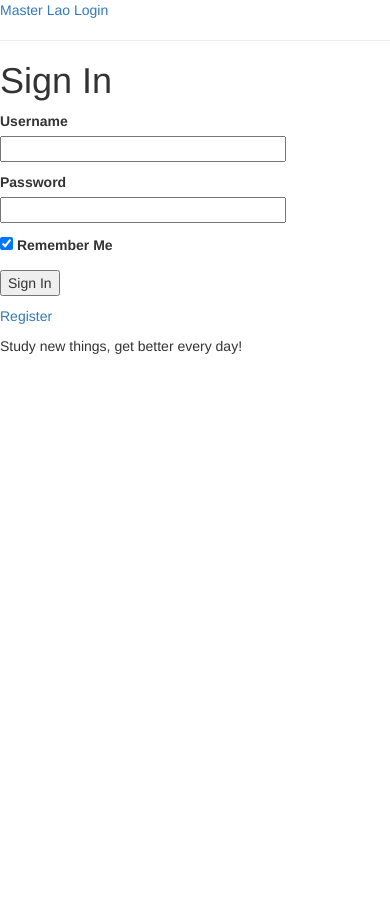
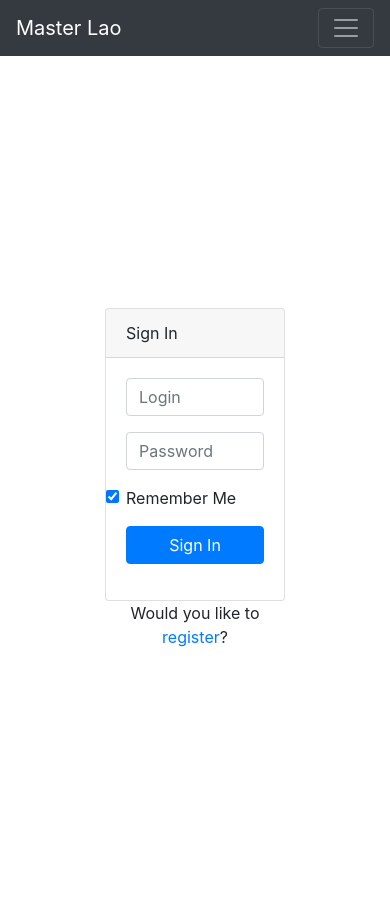
Before and after one commit to BRZInc/idp, a Flask app: page /login in a window 390 px wide. Before the commit the page ends 354 px from the top, so only its background shows below. Run offline with Flask 2, Linux system fonts and the light colour scheme; some libraries are stand-ins or nearby versions.

Commit message:
Refactored base & login pages for bootstrap

```diff
--- a/app/__init__.py
+++ b/app/__init__.py
@@ -21,6 +21,7 @@ bootstrap = Bootstrap(app)
 
 
 from app import routes, models, errors
+
 
 def __setup_email_logging():
     if app.config['MAIL_SERVER']:
@@ -61,6 +62,7 @@ def __setup_file_logging():
     app.logger.addHandler(file_handler)
     print("Setting up file logging - Finish: All went well")
 
+
 if not app.debug:
     # Setting up sending errors by mail
     __setup_email_logging()
--- a/app/models.py
+++ b/app/models.py
@@ -33,7 +33,7 @@ class Goal(db.Model):
 	description = db.Column(db.String(1024))
 	due_date = db.Column(db.DateTime, index=True, default=datetime.utcnow()+timedelta(days=30))
 	created_at = db.Column(db.DateTime, index=True, default=datetime.utcnow())
-	updated_at = db.Column(db.DateTime, default=datetime.utcnow)
+	updated_at = db.Column(db.DateTime, default=datetime.utcnow())
 	user_id = db.Column(db.Integer, db.ForeignKey('user.id'), nullable=False)
 
 	def __repr__(self):
--- a/app/routes.py
+++ b/app/routes.py
@@ -28,7 +28,7 @@ def index():
         }
     ]
 
-    return render_template("index.html", title="Rastishka - Home", goals=goals)
+    return render_template("index.html", page_title="Rastishka - Home", goals=goals)
 
 
 @app.route('/login', methods=['GET', 'POST'])
@@ -54,7 +54,7 @@ def login():
 
         return redirect(next_page)
 
-    return render_template('login.html', title='Sign In', form=form)
+    return render_template('login.html', page_title='Sign In', form=form)
 
 
 @app.route('/logout', methods=['GET'])
@@ -79,7 +79,7 @@ def register():
         flash("You've been successfully registered!")
         return redirect(url_for('login'))
 
-    return render_template("register.html", title="Registration", form=form)
+    return render_template("register.html", page_title="Registration", form=form)
 
 
 @app.route('/user/<username>', methods=["GET"])
@@ -102,4 +102,4 @@ def user(username):
         }
     ]
 
-    return render_template("user.html", title="Goals of {} {}".format(user.first_name, user.last_name), user=user, goals=goals)
+    return render_template("user.html", page_title="Goals of {} {}".format(user.first_name, user.last_name), user=user, goals=goals)
--- /dev/null
+++ b/app/static/css/app.css
@@ -0,0 +1,3 @@
+html,body {
+  height: 100%;
+}
--- a/app/templates/base.html
+++ b/app/templates/base.html
@@ -1,47 +1,94 @@
-{% extends "bootstrap/base.html" %}
+{% block doc -%}
+	<!DOCTYPE html>
+	<html{% block html_attribs %} lang='en' {% endblock html_attribs %}>
+		{%- block html %}
+			<head>
+				{%- block head -%}
+					<title>
+						{%- block title -%}
+							{%- if page_title -%}
+								{{ page_title }}
+							{%- else %}
+								{{ config['APP_TITLE'] }}
+							{%- endif -%}
+						{%- endblock title -%}
+					</title>
 
+					{%- block metas %}
+						<meta name="viewport" content="width=device-width, initial-scale=1.0">
+						<meta charset="utf-8">
+					{%- endblock metas %}
 
-{% block title %}
-	{% if title %}
-		{{ title }}
-	{% else %}
-		{{ config['APP_TITLE'] }}
-    {% endif %}
-{% endblock title %}
+					{%- block styles %}
+						<!-- Bootstrap -->
+						<link rel="stylesheet" href="https://stackpath.bootstrapcdn.com/bootstrap/4.2.1/css/bootstrap.min.css" integrity="sha384-GJzZqFGwb1QTTN6wy59ffF1BuGJpLSa9DkKMp0DgiMDm4iYMj70gZWKYbI706tWS" crossorigin="anonymous">
+						<link rel="stylesheet" type="text/css" href="{{ url_for('static', filename='css/app.css') }}">
+					{%- endblock styles %}
+				{%- endblock head %}
+			</head>
 
+			<body{% block body_attribs %}{% endblock body_attribs %}>
+				{% block body -%}
 					{% block navbar %}
-	<nav>
-		<a href="{{ url_for('index') }}">
+						<nav class="navbar navbar-expand-lg navbar-dark bg-dark">
+							<a class="navbar-brand" href="{{ url_for('index') }}">
 								{{ config['APP_NAME'] }}
 							</a>
+							<button class="navbar-toggler" type="button" data-toggle="collapse" data-target="#navbarSupportedContent" aria-controls="navbarSupportedContent" aria-expanded="false" aria-label="Toggle navigation">
+								<span class="navbar-toggler-icon"></span>
+							</button>
+
+							<div class="collapse navbar-collapse" id="navbarSupportedContent">
+								<ul class="navbar-nav mr-auto">
 									{% if current_user.is_anonymous %}
-			<a href="{{ url_for('login') }}">Login</a>
+										<li class="nav-item">
+											<a class="nav-link" href="{{ url_for('login') }}">Login</a>
+										</li>
 									{% else %}
-			<a href="{{ url_for('user', username=current_user.username) }}">Profile</a>
-			<a href="{{ url_for('logout') }}">Logout</a>
+										<li class="nav-item active">
+											<a class="nav-link" href="{{ url_for('index') }}">Dashboard</a>
+										</li>
+										<li class="nav-item">
+											<a class="nav-link" href="{{ url_for('goals') }}">Goals</a>
+										</li>
+										<li class="nav-item dropdown">
+											<a class="nav-link dropdown-toggle" href="{{ url_for('user', username=current_user.username) }}" id="profileDropdown" role="button" data-toggle="dropdown" aria-haspopup="true" aria-expanded="false">{{ current_user.first_name }}</a>
+											<div class="dropdown-menu" aria-labelledby="profileDropdown">
+												<a class="dropdown-item" href="#">Preferences</a>
+												<div class="dropdown-divider"></div>
+												<a class="dropdown-item" href="{{ url_for('logout') }}">Logout</a>
+											</div>
+										</li>
 									{% endif %}
+								</ul>
+							</div>
 						</nav>
-{% endblock navbar %}
-
-{% block content %}
-	<hr>
+					{%- endblock navbar %}
+					{% block messages %}
 						{% with messages = get_flashed_messages() %}
 							{% if messages %}
-    		<ul>
 								{% for message in messages %}
-    				<li>{{ message }}</li>
+									<div class="alert alert-primary alert-dismissible fade show" role="alert">
+										{{ message }}
+										<button type="button" class="close" data-dismiss="alert" aria-label="Close">
+											<span aria-hidden="true">&times;</span>
+										</button>
+									</div>
 								{% endfor %}
-    		</ul>
 							{% endif %}
 						{% endwith %}
+					{%- endblock messages %}
 
-    {% block page %}
-    {% endblock page %}
+					{% block content -%}
+					{%- endblock content %}
 
-    {% block footer %}
-    	<footer>
-    		Study new things, get better every day!
-    	</footer>
-
-	{% endblock footer %}
-{% endblock content %}
+					{% block scripts %}
+						<script src="https://code.jquery.com/jquery-3.3.1.slim.min.js" integrity="sha384-q8i/X+965DzO0rT7abK41JStQIAqVgRVzpbzo5smXKp4YfRvH+8abtTE1Pi6jizo" crossorigin="anonymous"></script>
+						<script src="https://cdnjs.cloudflare.com/ajax/libs/popper.js/1.14.6/umd/popper.min.js" integrity="sha384-wHAiFfRlMFy6i5SRaxvfOCifBUQy1xHdJ/yoi7FRNXMRBu5WHdZYu1hA6ZOblgut" crossorigin="anonymous"></script>
+						<script src="https://stackpath.bootstrapcdn.com/bootstrap/4.2.1/js/bootstrap.min.js" integrity="sha384-B0UglyR+jN6CkvvICOB2joaf5I4l3gm9GU6Hc1og6Ls7i6U/mkkaduKaBhlAXv9k" crossorigin="anonymous"></script>
+					{%- endblock scripts %}
+				{%- endblock body %}
+			</body>
+		{%- endblock html %}
+	</html>
+{% endblock doc -%}
--- a/app/templates/login.html
+++ b/app/templates/login.html
@@ -1,29 +1,56 @@
 {% extends "base.html" %}
 
-{% block page %}
-	<h1>Sign In</h1>
+{% block content %}
+    <div class="container h-100">
+        {{ super() }}
+        <div class="row h-100 align-items-center">
+            <div class="col-md-12">
+                <div class="card w-50 mx-auto">
+                    <div class="card-header">
+                        Sign In
+                    </div>
+                    <div class="card-body">
                         <form action="" method="post">
                             {{ form.hidden_tag() }}
-		<p>
-			{{ form.username.label }}<br>
-			{{ form.username(size=32) }}
+                            <div class="form-row justify-content-center align-items-center">
+                                <div class="col-md-6 mb-3">
+                                    {{ form.username(size=32, class_='form-control', id='username', placeholder='Login') }}
+                                    <div class="invalid-feedback">
                                         {% for error in form.username.errors %}
-				<span style="color: red;">[{{ error }}]</span>
+                                            <span>{{ error }}</span>
                                         {% endfor %}
-		</p>
-		<p>
-			{{ form.password.label }}<br>
-            {{ form.password(size=32) }}
+                                    </div>
+                                </div>
+                            </div>
+                            <div class="form-row justify-content-center align-items-center">
+                                <div class="col-md-6 mb-3">
+                                    {{ form.password(size=32, class_='form-control', id='password', placeholder='Password') }}
+                                    <div class="invalid-feedback">
                                         {% for error in form.password.errors %}
-            	<span style="color: red;">[{{ error }}]</span>
+                                            <span>{{ error }}</span>
                                         {% endfor %}
-        </p>
-        <p>
-        	{{ form.remember_me() }} {{ form.remember_me.label }}
-        </p>
-        <p>{{ form.submit() }}</p>
-        <p>
-        	<a href="{{ url_for('register') }}">Register</a>
-        </p>
+                                    </div>
+                                </div>
+                            </div>
+                            <div class="form-row justify-content-center align-items-center">
+                                <div class="col-md-6 mb-3">
+                                    {{ form.remember_me(id='remember_me', class_='form-check-input') }}
+                                    {{ form.remember_me.label(for='remember_me', class_='form-check-label') }}
+                                </div>
+                            </div>
+                            <div class="form-row justify-content-center align-items-center">
+                                <div class="col-md-6 mb-3">
+                                    {{ form.submit(class_='btn btn-primary w-100') }}
+                                </div>
+                            </div>
                         </form>
-{% endblock page %}
+                    </div>
+                </div>
+                <div class="w-50 mx-auto text-center">
+                    Would you like to <a href="{{ url_for('register') }}">register</a>?
+                </div>
+            </div>
+
+        </div>
+    </div>
+{% endblock content %}
```
Lines whose indentation alone changed are shown as unchanged.
